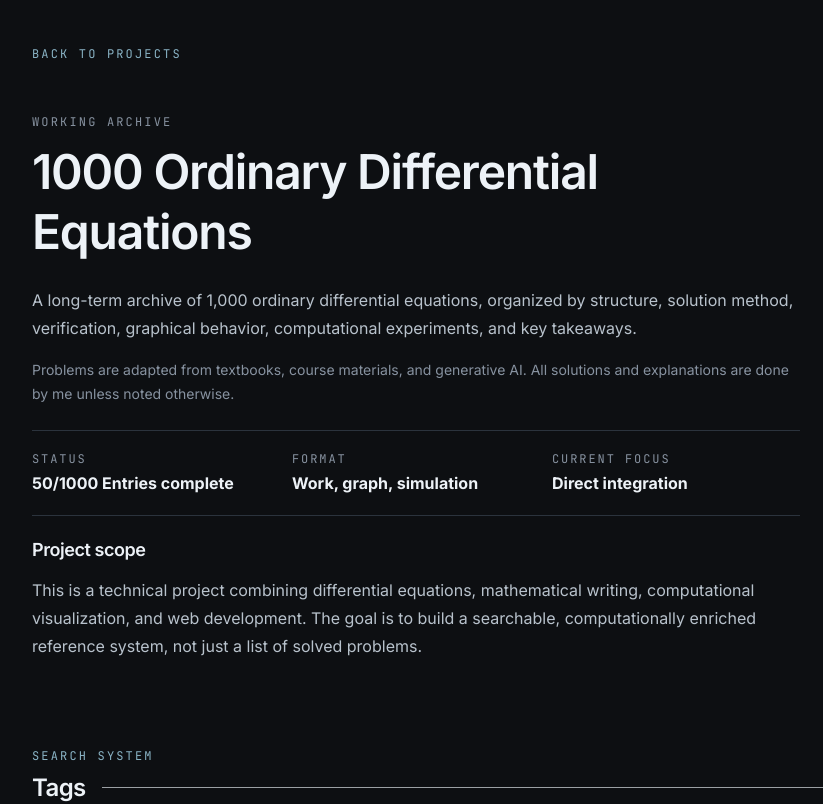
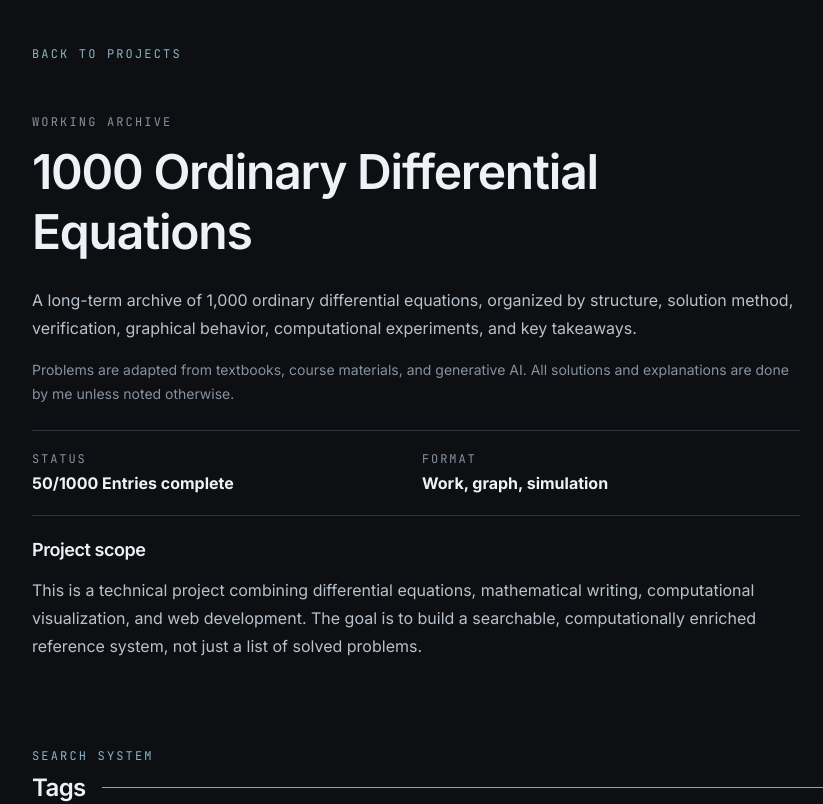
Before and after one commit to jtlutz190/Jacksons-website, a Next.js app: page /diffeq in a window 1280 px wide. Shown: the top 804 px of the page, without its empty margins (128-951 px from the left). Built offline with nearby package versions, Linux system fonts and the light colour scheme.

Commit message:
Remove diffeq current focus stat

```diff
--- a/app/diffeq/page.tsx
+++ b/app/diffeq/page.tsx
@@ -100,7 +100,7 @@ export default function DiffeqArchivePage() {
               unless noted otherwise.
             </p>
           </div>
-          <div className="mt-6 grid gap-3 border-y border-border py-5 text-sm sm:grid-cols-3">
+          <div className="mt-6 grid gap-3 border-y border-border py-5 text-sm sm:grid-cols-2">
             <p>
               <span className="block font-mono text-xs uppercase tracking-[0.16em] text-muted">
                 Status
@@ -115,14 +115,6 @@ export default function DiffeqArchivePage() {
               </span>
               <strong className="mt-1 block text-base text-text">
                 Work, graph, simulation
-              </strong>
-            </p>
-            <p>
-              <span className="block font-mono text-xs uppercase tracking-[0.16em] text-muted">
-                Current focus
-              </span>
-              <strong className="mt-1 block text-base text-text">
-                Direct integration
               </strong>
             </p>
           </div>
```
